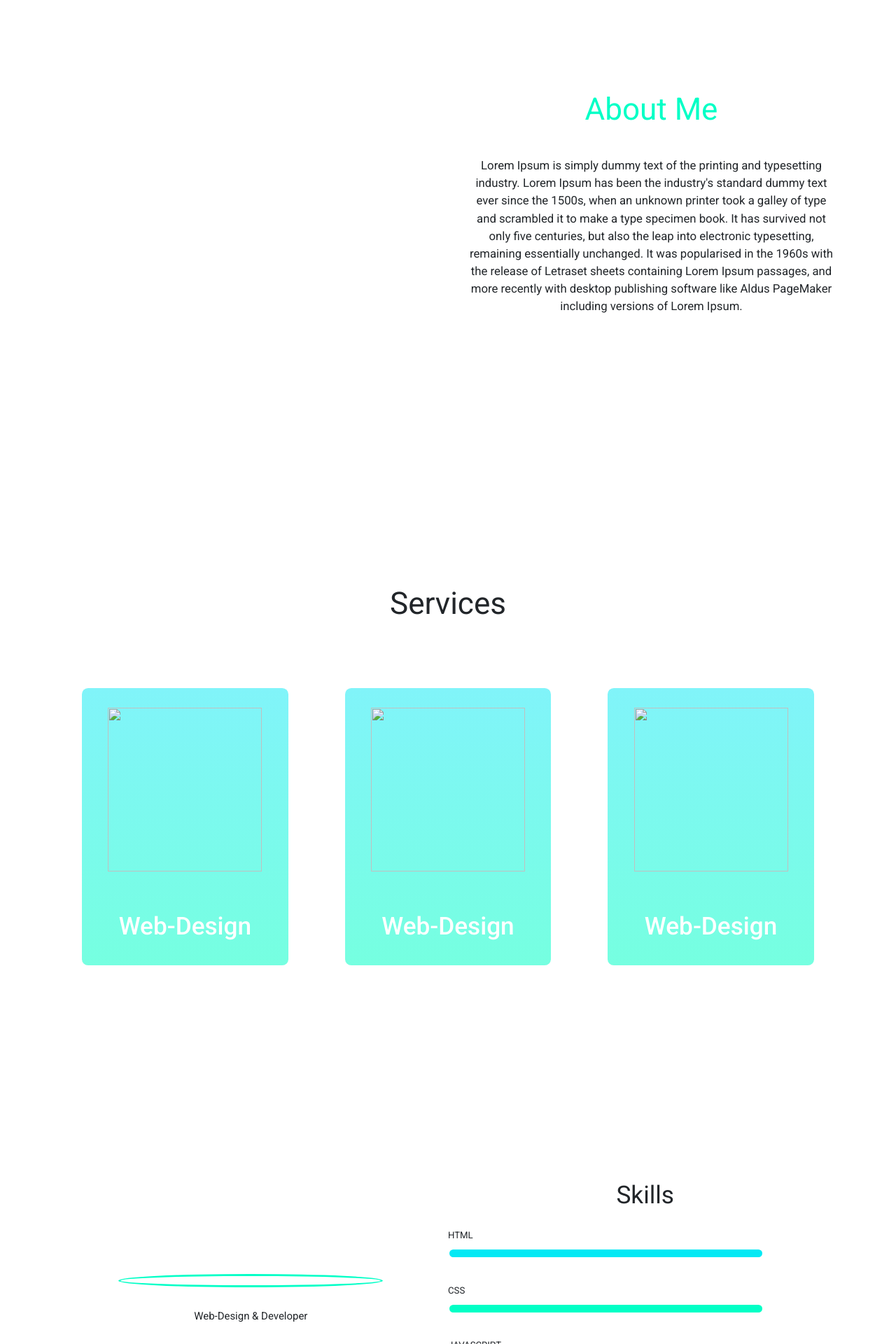
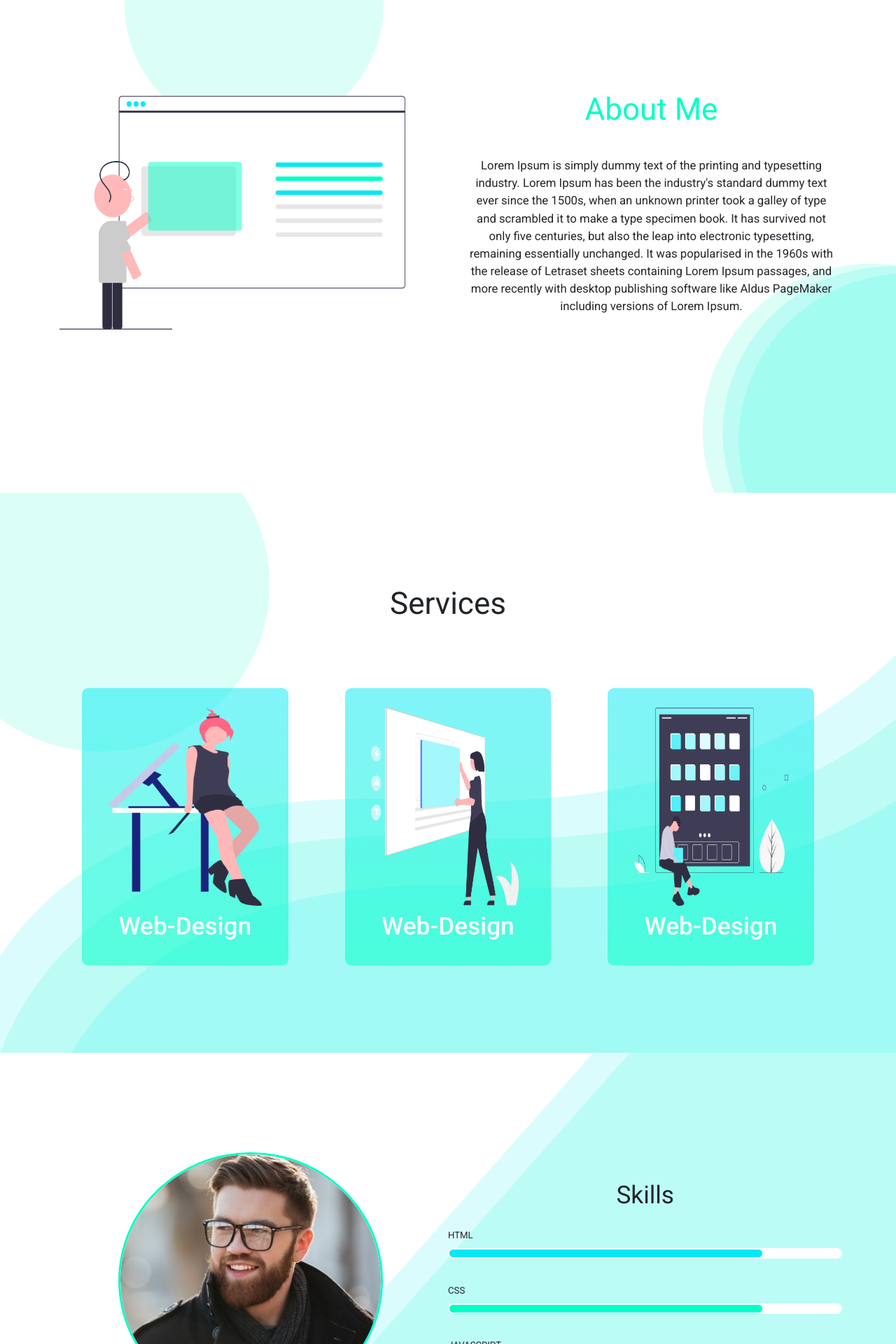
Before and after one commit to Saim-Ahmed-Websites/illustration, a plain HTML site: page index.html in a window 1280 px wide. Shown: the part 880-2800 px from the top of the page at 70% size. Drawn offline with nearby package versions, Linux system fonts and the light colour scheme; the site is published under a folder, as on GitHub Pages, so addresses that start at the root find nothing.

Commit message:
this is my 2nd portfolio website

```diff
--- a/index.html
+++ b/index.html
@@ -133,7 +133,7 @@
 
           <div class="innerCard">
 
-            <img src="/Image/undraw_Designer_girl_s028 1.png" alt="">
+            <img src="Image/undraw_Designer_girl_s028 1.png" alt="">
 
             <h3>Web-Design</h3>
 
@@ -144,7 +144,7 @@
 
           <div class="innerCard">
 
-            <img src="/Image/undraw_Website_builder_re_ii6e 1.png" alt="">
+            <img src="Image/undraw_Website_builder_re_ii6e 1.png" alt="">
 
             <h3>Web-Design</h3>
 
@@ -155,7 +155,7 @@
 
           <div class="innerCard">
 
-            <img src="/Image/undraw_apps_m7mh 1.png" alt="">
+            <img src="Image/undraw_apps_m7mh 1.png" alt="">
 
             <h3>Web-Design</h3>
 
@@ -178,7 +178,7 @@
 
         <div class="leftSkill">
           <div class="img">
-            <img src="/Image/modelman_happy.jpg" alt="">
+            <img src="Image/modelman_happy.jpg" alt="">
           </div>
 
           <p>Web-Design & Developer</p>
@@ -253,7 +253,7 @@
 
           <div class="innerCard">
 
-            <img src="/Image/Employee3.jpg" alt="">
+            <img src="Image/Employee3.jpg" alt="">
 
             <h3>Someone</h3>
             <p>Lorem Ipsum is simply dummy text of the printing and typesetting industry. Lorem Ipsum has been the
@@ -268,7 +268,7 @@
 
           <div class="innerCard">
 
-            <img src="/Image/modelman_happy.jpg" alt="">
+            <img src="Image/modelman_happy.jpg" alt="">
 
             <h3>Someone</h3>
             <p>Lorem Ipsum is simply dummy text of the printing and typesetting industry. Lorem Ipsum has been the
@@ -283,7 +283,7 @@
 
           <div class="innerCard">
 
-            <img src="/Image/Employee2.jpg" alt="">
+            <img src="Image/Employee2.jpg" alt="">
 
             <h3>Someone</h3>
             <p>Lorem Ipsum is simply dummy text of the printing and typesetting industry. Lorem Ipsum has been the
--- a/style/style.css
+++ b/style/style.css
@@ -83,7 +83,7 @@ p {
 /* intro section start */
 
 .rightIntro{
-    background: url(/Image/undraw_welcoming_xvuq\ 2.png);
+    background: url(../Image/undraw_welcoming_xvuq\ 2.png);
     min-width: 53vw;
     min-height: 68.3rem;
     display: inline-block;
@@ -138,7 +138,7 @@ section#introSertion {
 /* About section Start */
 
 .leftAbout{
-    background: url(/Image/undraw_Online_page_re_lhgx\ 1.png);
+    background: url(../Image/undraw_Online_page_re_lhgx\ 1.png);
     background-repeat: no-repeat;
     background-size: contain;
     min-width: 50%;
@@ -163,7 +163,7 @@ section#aboutMe {
     display: flex;
     justify-content: center;
     align-items: center;
-    background: url(/Image/About\ Me.png);
+    background: url(../Image/About\ Me.png);
     background-size: cover;
     padding: 3rem 0rem;
 }
@@ -195,7 +195,7 @@ section#services {
     display: flex;
     justify-content: center;
     align-items: center;
-    background: url(/Image/ServicesBG.png);
+    background: url(../Image/ServicesBG.png);
     background-size: cover;
     background-repeat: no-repeat;
     padding: 3rem 0rem;
@@ -292,7 +292,7 @@ section#services {
 
 section#skills {
     min-height: 100vh;
-    background: url(/Image/Skill\ Page.png);
+    background: url(../Image/Skill\ Page.png);
     background-size: cover;
     background-repeat: no-repeat;
     display: flex;
@@ -358,7 +358,7 @@ section#review {
     align-items: center;
     justify-content: space-around;
     min-height: 100vh;
-    background: url(/Image/ReviewPage.png);
+    background: url(../Image/ReviewPage.png);
     background-size: cover;
     background-repeat: no-repeat;
     padding: 3rem 0rem;
```
